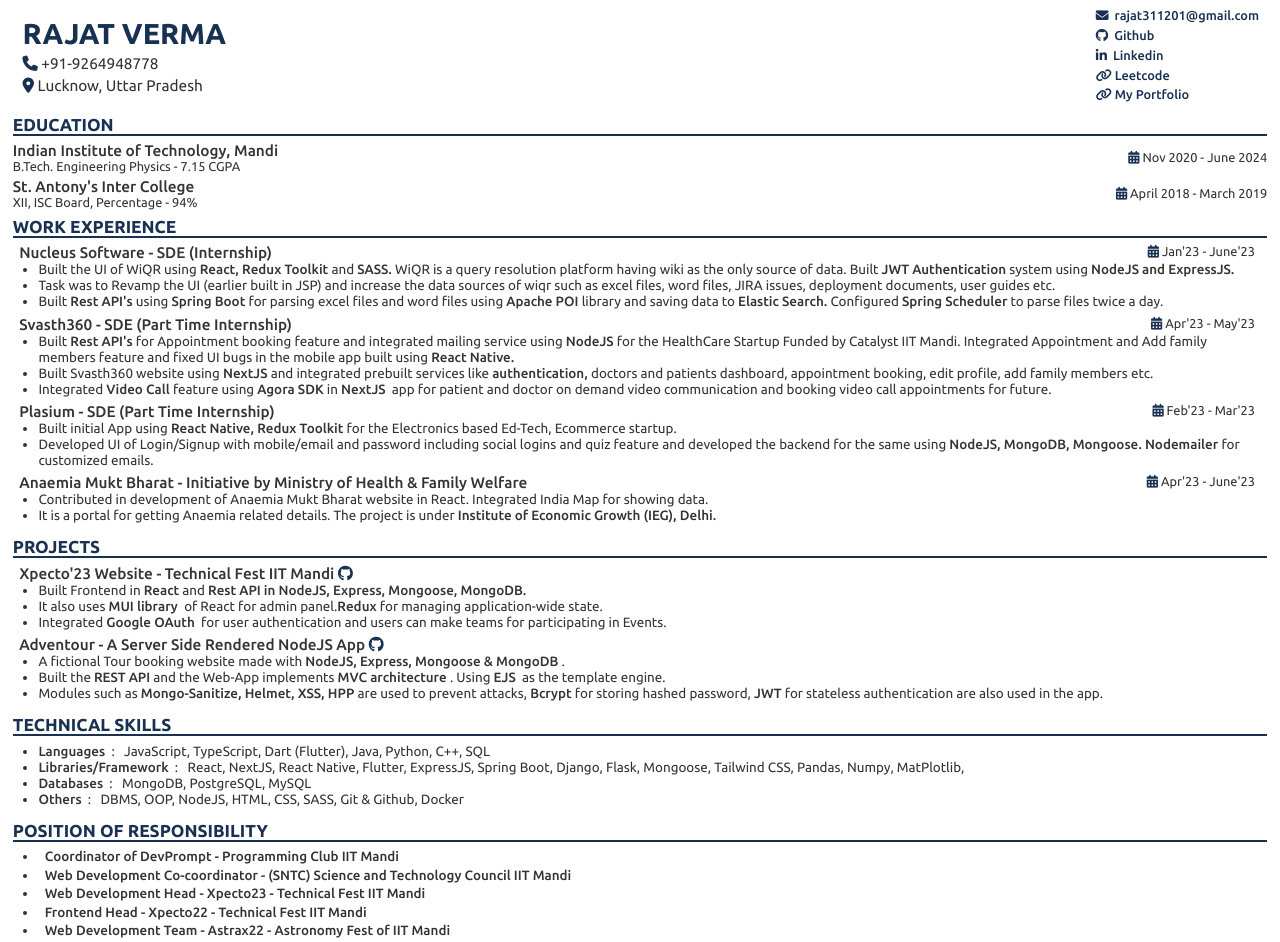
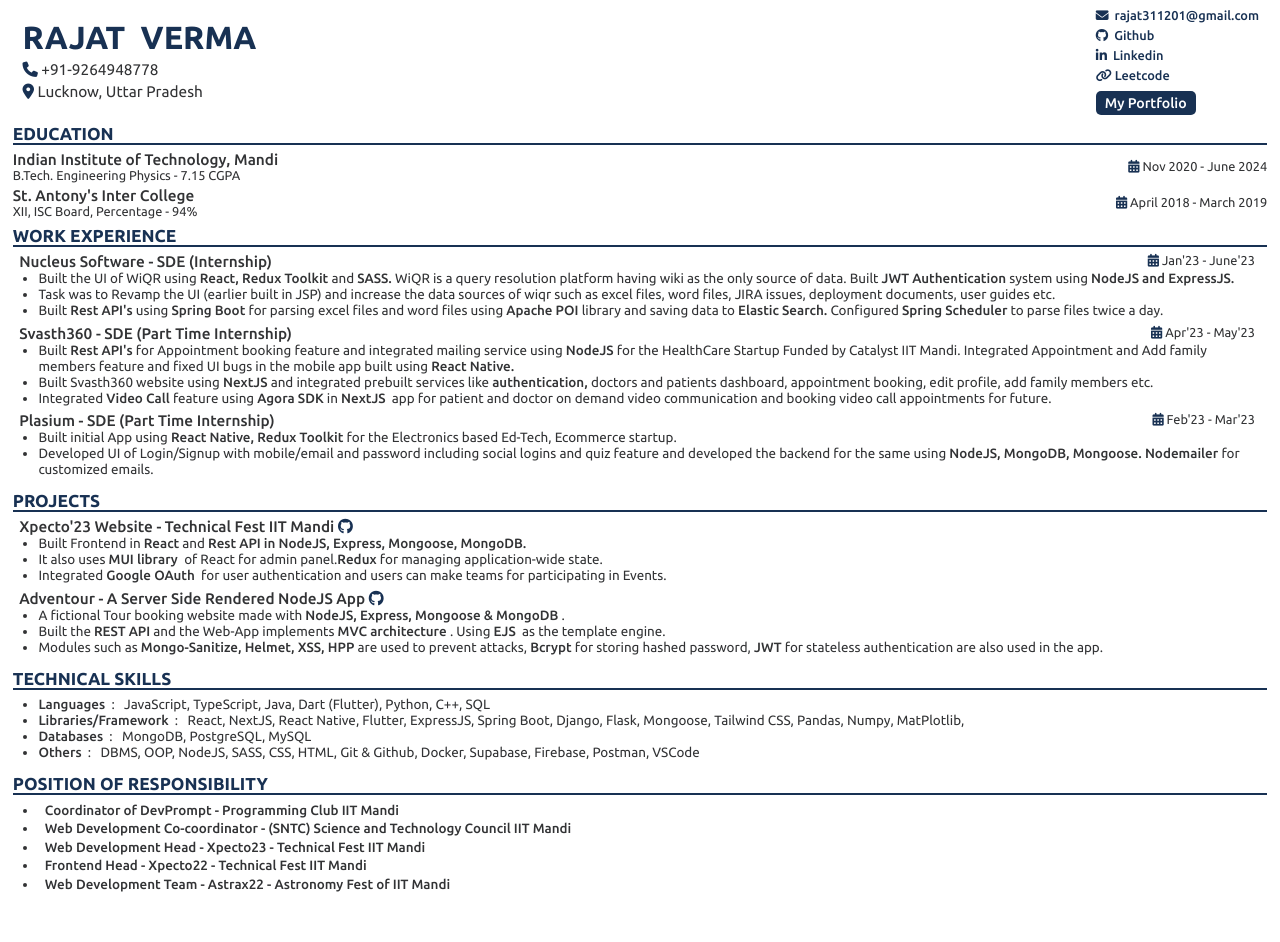
Before and after one commit to rajatverma311201/rajat-resume, a plain HTML site: page index.html in a window 1280 px wide. After the commit the page ends 895 px from the top, so only its background shows below. Drawn offline with Linux system fonts and the light colour scheme.

Commit message:
projects

```diff
--- a/index.html
+++ b/index.html
@@ -1,27 +1,22 @@
 <!DOCTYPE html>
 <html lang="en">
+
 <head>
     <meta charset="UTF-8" />
     <meta http-equiv="X-UA-Compatible" content="IE=edge" />
     <meta name="viewport" content="width=device-width, initial-scale=1.0" />
     <link rel="stylesheet" href="style.css" />
-        <link
-            rel="stylesheet"
-            href="https://cdnjs.cloudflare.com/ajax/libs/font-awesome/6.1.1/css/all.min.css"
-        />
-        <link
-            rel="stylesheet"
-            href="https://cdnjs.cloudflare.com/ajax/libs/font-awesome/6.4.0/css/all.min.css"
+    <link rel="stylesheet" href="https://cdnjs.cloudflare.com/ajax/libs/font-awesome/6.1.1/css/all.min.css" />
+    <link rel="stylesheet" href="https://cdnjs.cloudflare.com/ajax/libs/font-awesome/6.4.0/css/all.min.css"
         integrity="sha512-iecdLmaskl7CVkqkXNQ/ZH/XLlvWZOJyj7Yy7tcenmpD1ypASozpmT/E0iPtmFIB46ZmdtAc9eNBvH0H/ZpiBw=="
-            crossorigin="anonymous"
-            referrerpolicy="no-referrer"
-        />
+        crossorigin="anonymous" referrerpolicy="no-referrer" />
     <title>Rajat Verma</title>
 </head>
+
 <body>
     <div class="top-container">
         <div class="name-container">
-                <div class="name">Rajat Verma</div>
+            <div class="name">Rajat&nbsp;&nbsp;Verma</div>
             <div class="phone">
                 <i class="fa-solid fa-phone"></i> +91-9264948778
             </div>
@@ -54,12 +49,15 @@
                         Leetcode
                     </a>
                 </li>
-                    <li>
+                <li class="portfolio">
                     <!-- <i class="fa-sharp fa-solid fa-link-simple"></i> -->
 
-                        <a href="https://rajat-verma.netlify.app/">
-                            <i class="fa fa-link" aria-hidden="true"></i>
+                    <a href="https://rajat-verma.vercel.app/">
+                        <!-- <i class="fa fa-link" aria-hidden="true"></i> -->
+                        <span>
+
                             My Portfolio
+                        </span>
                     </a>
                 </li>
             </ul>
@@ -198,40 +196,12 @@
                         Developed UI of Login/Signup with mobile/email and
                         password including social logins and quiz feature
                         and developed the backend for the same using
-                            <span> NodeJS, MongoDB, Mongoose. Nodemailer</span
-                            >for customized emails.
+                        <span> NodeJS, MongoDB, Mongoose. Nodemailer</span>for customized emails.
                     </li>
                 </ul>
             </div>
         </div>
 
-            <div class="project-container">
-                <div class="project-heading heading">
-                    Anaemia Mukt Bharat - Initiative by Ministry of Health &
-                    Family Welfare
-                    <span class="experience-date">
-                        <i class="fa-solid fa-calendar-days"></i> Apr'23 -
-                        June'23
-                    </span>
-                </div>
-                <div class="project-content content">
-                    <ul>
-                        <li>
-                            Contributed in development of Anaemia Mukt Bharat
-                            website in React. Integrated India Map for showing
-                            data.
-                        </li>
-                        <li>
-                            It is a portal for getting Anaemia related details.
-                            The project is under
-                            <span
-                                >Institute of Economic Growth (IEG),
-                                Delhi.</span
-                            >
-                        </li>
-                    </ul>
-                </div>
-            </div>
     </div>
 
     <div class="projects-container container">
@@ -242,18 +212,14 @@
         <div class="project-container">
             <div class="project-heading heading">
                 Xpecto'23 Website - Technical Fest IIT Mandi
-                    <a href="https://github.com/SnTC-IITMandi/Xpecto"
-                        ><i class="fa-brands fa-github"></i
-                    ></a>
+                <a href="https://github.com/SnTC-IITMandi/Xpecto"><i class="fa-brands fa-github"></i></a>
             </div>
             <div class="project-content content">
                 <ul>
                     <li>
                         Built Frontend in <span>React</span>and
-                            <span
-                                >Rest API in NodeJS, Express, Mongoose,
-                                MongoDB.</span
-                            >
+                        <span>Rest API in NodeJS, Express, Mongoose,
+                            MongoDB.</span>
                     </li>
                     <li>
                         It also uses <span>MUI library</span> of React for
@@ -271,9 +237,7 @@
         <div class="project-container">
             <div class="project-heading heading">
                 Adventour - A Server Side Rendered NodeJS App
-                    <a href="https://github.com/rajatverma311201/Adventour"
-                        ><i class="fa-brands fa-github"></i
-                    ></a>
+                <a href="https://github.com/rajatverma311201/Adventour"><i class="fa-brands fa-github"></i></a>
             </div>
             <div class="project-content content">
                 <ul>
@@ -305,8 +269,8 @@
         <div class="technical-skills-content content">
             <ul>
                 <li>
-                        <span>Languages</span> : &nbsp; JavaScript, TypeScript,
-                        Dart (Flutter), Java, Python, C++, SQL
+                    <span>Languages</span> : &nbsp; JavaScript, TypeScript, Java,
+                    Dart (Flutter), Python, C++, SQL
                 </li>
                 <li>
                     <span>Libraries/Framework</span> : &nbsp; React, NextJS,
@@ -319,8 +283,8 @@
                     MySQL
                 </li>
                 <li>
-                        <span>Others</span> : &nbsp; DBMS, OOP, NodeJS, HTML,
-                        CSS, SASS, Git & Github, Docker
+                    <span>Others</span> : &nbsp; DBMS, OOP, NodeJS, SASS, CSS, HTML,
+                    Git & Github, Docker, Supabase, Firebase, Postman, VSCode
                 </li>
             </ul>
         </div>
@@ -353,4 +317,5 @@
         </ul>
     </div>
 </body>
+
 </html>
--- a/style.css
+++ b/style.css
@@ -4,6 +4,7 @@
     --font-big: 1.35rem;
     --font-medium: 1.2rem;
     --font-small: 1.05rem;
+    --color-secondary: #183153;
 }
 
 html {
@@ -56,7 +57,7 @@ body {
 .name {
     text-transform: uppercase;
     color: #183153;
-    font-size: 2.25rem;
+    font-size: 2.5rem;
     font-weight: 700;
 }
 
@@ -143,3 +144,20 @@ li span {
     right: 25px;
     font-size: 1rem;
 }
+
+.portfolio {
+    margin-top: 1rem !important;
+    display: block;
+}
+.portfolio span {
+    margin-top: 0.75rem;
+    font-size: 1.1rem;
+    background-color: var(--color-secondary);
+    color: white !important;
+    padding: 0.3rem 0.7rem;
+    border-radius: 5px;
+    -webkit-border-radius: 5px;
+    -moz-border-radius: 5px;
+    -ms-border-radius: 5px;
+    -o-border-radius: 5px;
+}
```
Also changed, not shown: projects.html (added, +25 -0 lines). Lines whose indentation alone changed are shown as unchanged.
